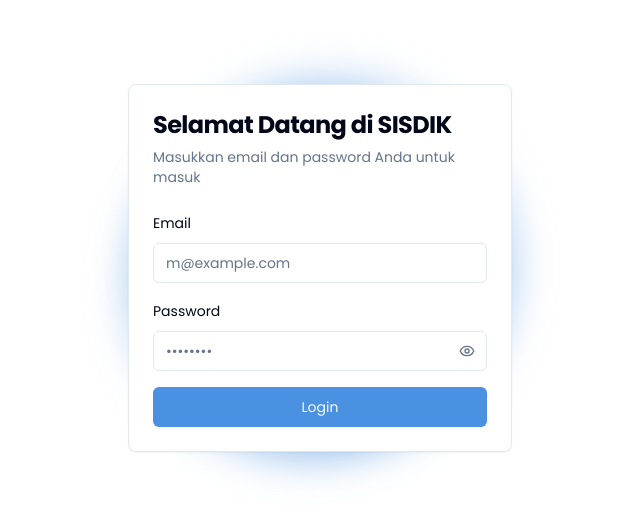
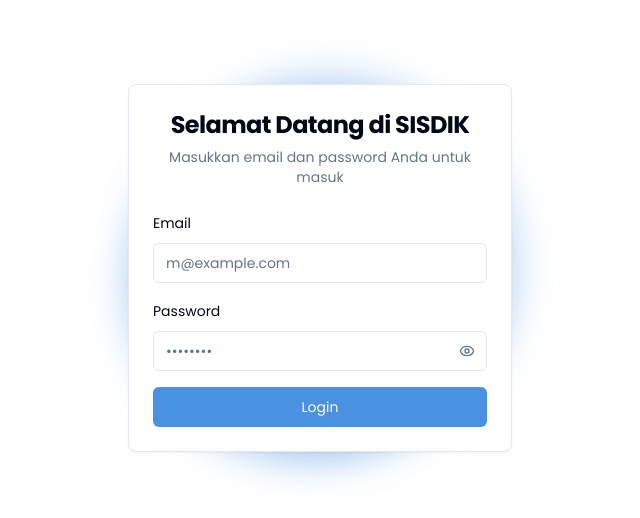
Before and after one commit to Aftaza/sisdik-app-trensains, a Next.js app: page / in a window 1280 px wide. Shown: the part 132-650 px from the top of the page, without its empty margins (320-960 px from the left). Built offline with nearby package versions, Linux system fonts and the light colour scheme.

Commit message:
style: fix posiion header on login page

```diff
--- a/src/app/page.tsx
+++ b/src/app/page.tsx
@@ -17,7 +17,7 @@ import {
     FormMessage,
 } from '@/components/ui/form';
 import { useEffect, useState } from 'react';
-import { Eye, EyeOff } from 'lucide-react';
+import { Eye, EyeOff, Loader2 } from 'lucide-react';
 import { useRouter, useSearchParams } from 'next/navigation';
 import { useToast } from '@/hooks/use-toast';
 import { signIn } from 'next-auth/react';
@@ -98,7 +98,7 @@ export default function LoginPage() {
                 className="absolute -bottom-1/10 -right-1/10 h-96 w-96 animate-blob-2 rounded-full bg-primary/50 dark:opacity-50 blur-xl filter"
             ></div>
             <Card className="z-10 mx-auto w-full max-w-sm animate-fade-in-up">
-                <CardHeader>
+                <CardHeader className='text-center'>
                     <CardTitle className="text-2xl font-bold font-headline">
                         Selamat Datang di SISDIK
                     </CardTitle>
@@ -151,7 +151,7 @@ export default function LoginPage() {
                                 )}
                             />
                             <Button type="submit" className="w-full" disabled={isLoading}>
-                                {isLoading ? 'Loading...' : 'Login'}
+                                {isLoading ? (<Loader2 className="h-6 w-6 animate-spin text-white mx-auto" />) : 'Login'}
                             </Button>
                         </form>
                     </Form>
```
